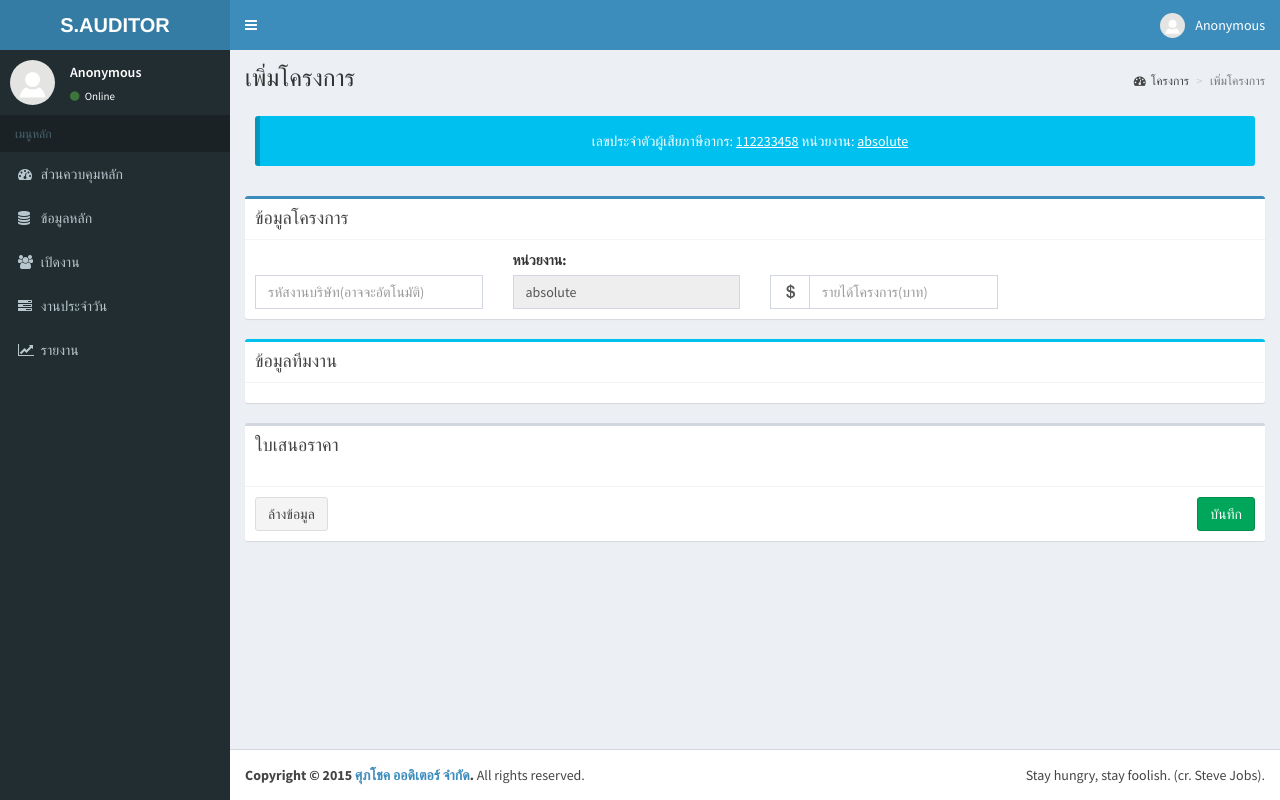
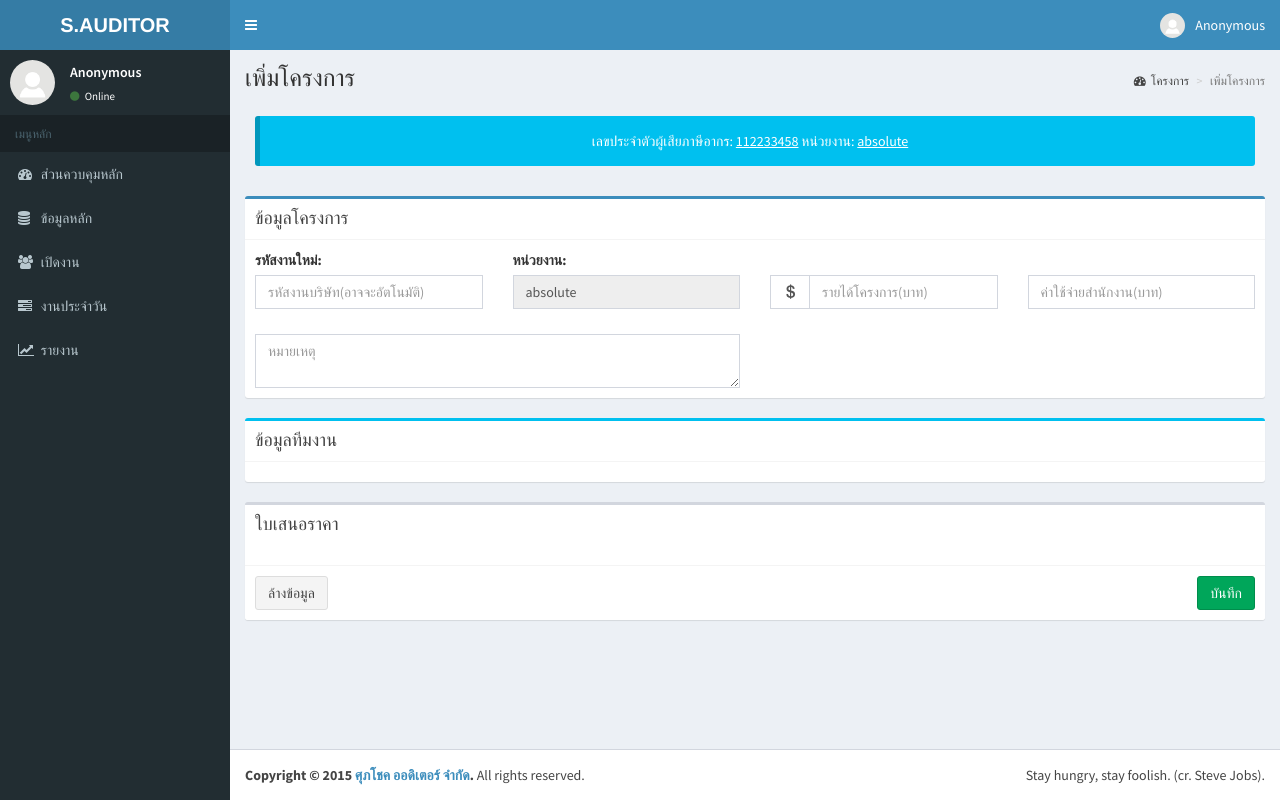
Before and after one commit to thesis-cpe/spch1, a PHP site: page /add-project.php in a window 1280 px wide. Run offline with PHP 8.4, Linux system fonts and the light colour scheme; some libraries are stand-ins or nearby versions.

Commit message:
add-project ส่วนบน

```diff
--- a/add-project.php
+++ b/add-project.php
@@ -107,7 +107,7 @@ scratch. This page gets rid of all links and provides the needed markup only.
                             <div class="row">
                                 <!--รหัสงานที่ Gen ใหม่-->
                                 <div class="col-sm-3">
-                                    <label>&nbsp</label>
+                                    <label>รหัสงานใหม่:</label>
                                     <input type="text" class="form-control" name="txtIdWorkCustomer" placeholder="รหัสงานบริษัท(อาจจะอัตโนมัติ)"  />
                                 </div>
                                 <div class="col-sm-3">
@@ -117,13 +117,25 @@ scratch. This page gets rid of all links and provides the needed markup only.
                                 </div>
                                 <!--รายได้โครงการ-->
                                 <div class="col-sm-3">
-                                    <label>&nbsp</label>
+                                    <label>&nbsp;</label>
                                     <div class="input-group">
                                         <div class="input-group-addon">
                                             <i class="glyphicon glyphicon-usd"></i>
                                         </div>
                                         <input name="txtAssetProject" type="number" class="form-control" placeholder="รายได้โครงการ(บาท)"/>
                                     </div>
+                                </div>
+                                <!--ค่าใช้จ่ายสำนักงาน-->
+                                <div class="col-sm-3">
+
+                                    <label>&nbsp;</label>
+                                    <input type="number"  class="form-control" name="txtCustomerName" placeholder="ค่าใช้จ่ายสำนักงาน(บาท)"  />
+                                </div>
+                            </div>
+                            <div class="row">
+                                <div class="col-sm-6">
+                                    <label>&nbsp;</label>
+                                    <textarea class="form-control" name="txtMarkProject" placeholder="หมายเหตุ"></textarea>
                                 </div>
                             </div>
                         </div>
```
